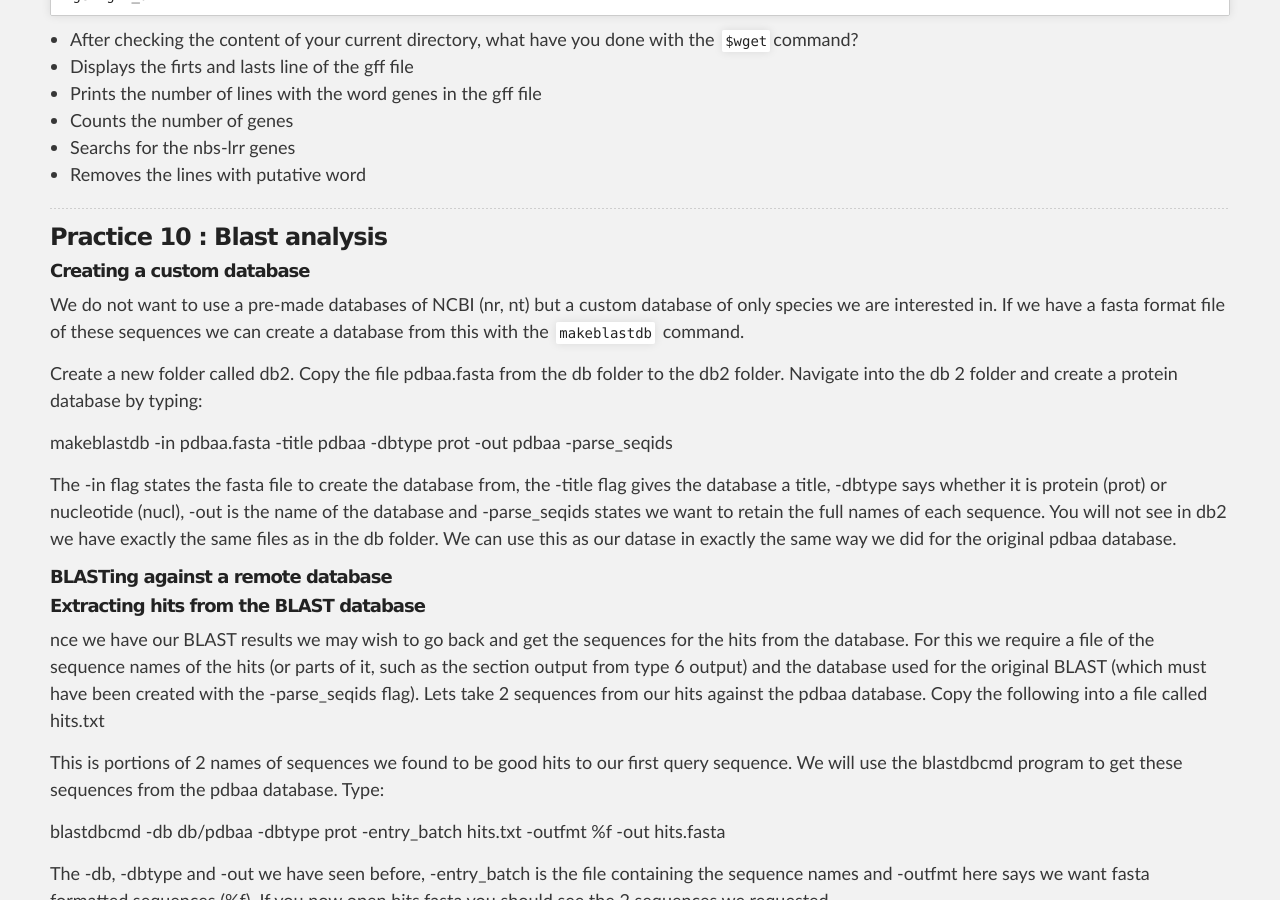
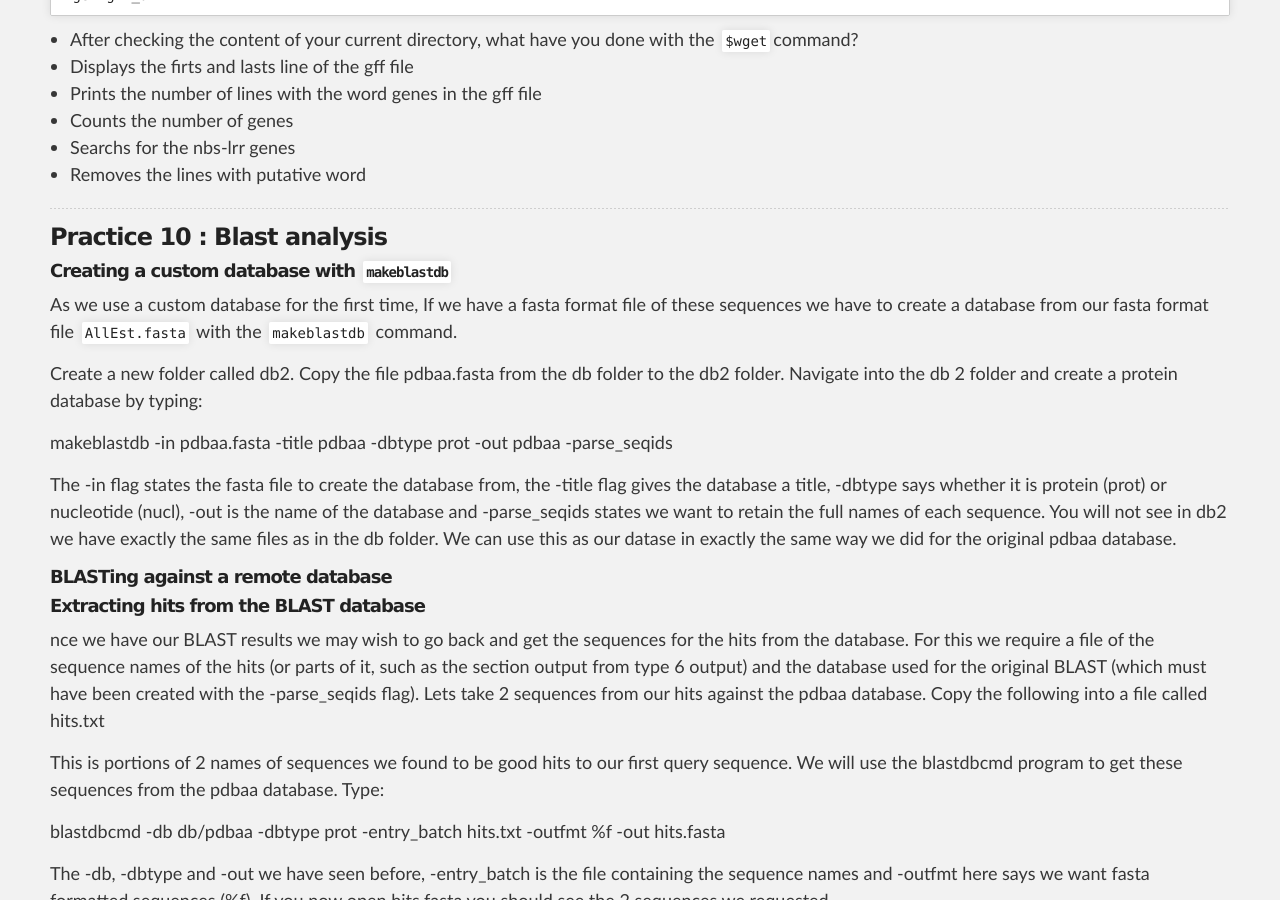
Before and after one commit to SouthGreenPlatform/trainings, a Jekyll site: the page built from _pages/linux/linuxPractice.md, in a window 1280 px wide and 900 px high, scrolled down 6052 px. Built offline with Jekyll 4.4.1, drawn with Linux system fonts in a browser that asks for light colours; nearby versions of some CDN libraries.

Commit message:
Update linuxPractice.md

```diff
--- a/_pages/linux/linuxPractice.md
+++ b/_pages/linux/linuxPractice.md
@@ -229,8 +229,8 @@ compter nb sequences dans fichier fasta
 <a name="practice-10"></a>
 ### Practice 10 : Blast analysis
 
-##### Creating a custom database
-We do not want to use a pre-made databases of NCBI (nr, nt) but a custom database of only species we are interested in. If we have a fasta format file of these sequences we can create a database from this with the `makeblastdb` command.
+##### Creating a custom database with `makeblastdb`
+As we use a custom database for the first time, If we have a fasta format file of these sequences we have to create a database from our fasta format file `AllEst.fasta` with the `makeblastdb` command.
 
 Create a new folder called db2. Copy the file pdbaa.fasta from the db folder to the db2 folder. Navigate into the db 2 folder and create a protein database by typing:
 
```
